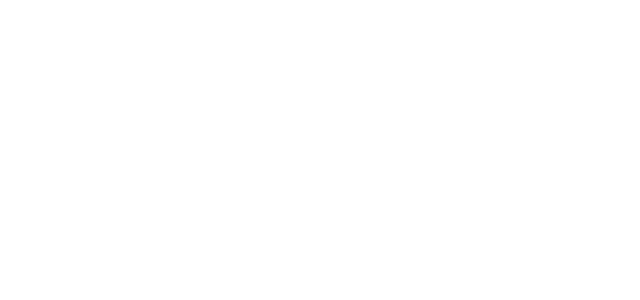
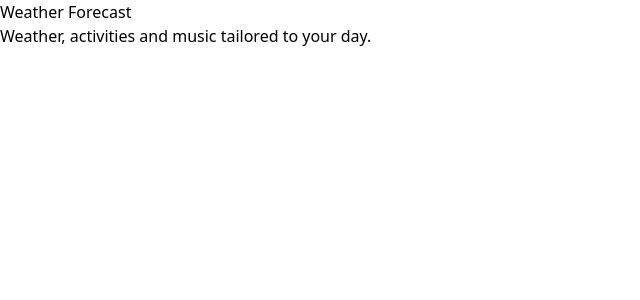
Before and after one commit to SobiahSelvarajah/ss-weather-app, a Next.js app: page / in a window 1280 px wide. Shown: the top 300 px of the page, without its empty margins (0-640 px from the left). Built offline with nearby package versions, Linux system fonts and the light colour scheme.

Commit message:
components: Header html added to page.tsx

```diff
--- a/src/app/page.tsx
+++ b/src/app/page.tsx
@@ -1,6 +1,10 @@
+import Header from "@/components/layout/Header";
+
 
 export default function Home() {
   return (
-    <div></div>
+    <main>
+      <Header/>
+    </main>
   );
 }
--- /dev/null
+++ b/src/components/layout/Header.tsx
@@ -0,0 +1,15 @@
+
+export default function Header() {
+    return(
+        <section>
+            <div>
+                <h1>
+                    Weather Forecast
+                </h1>
+                <p>
+                    Weather, activities and music tailored to your day.
+                </p>
+            </div>
+        </section>
+    )
+}
```
